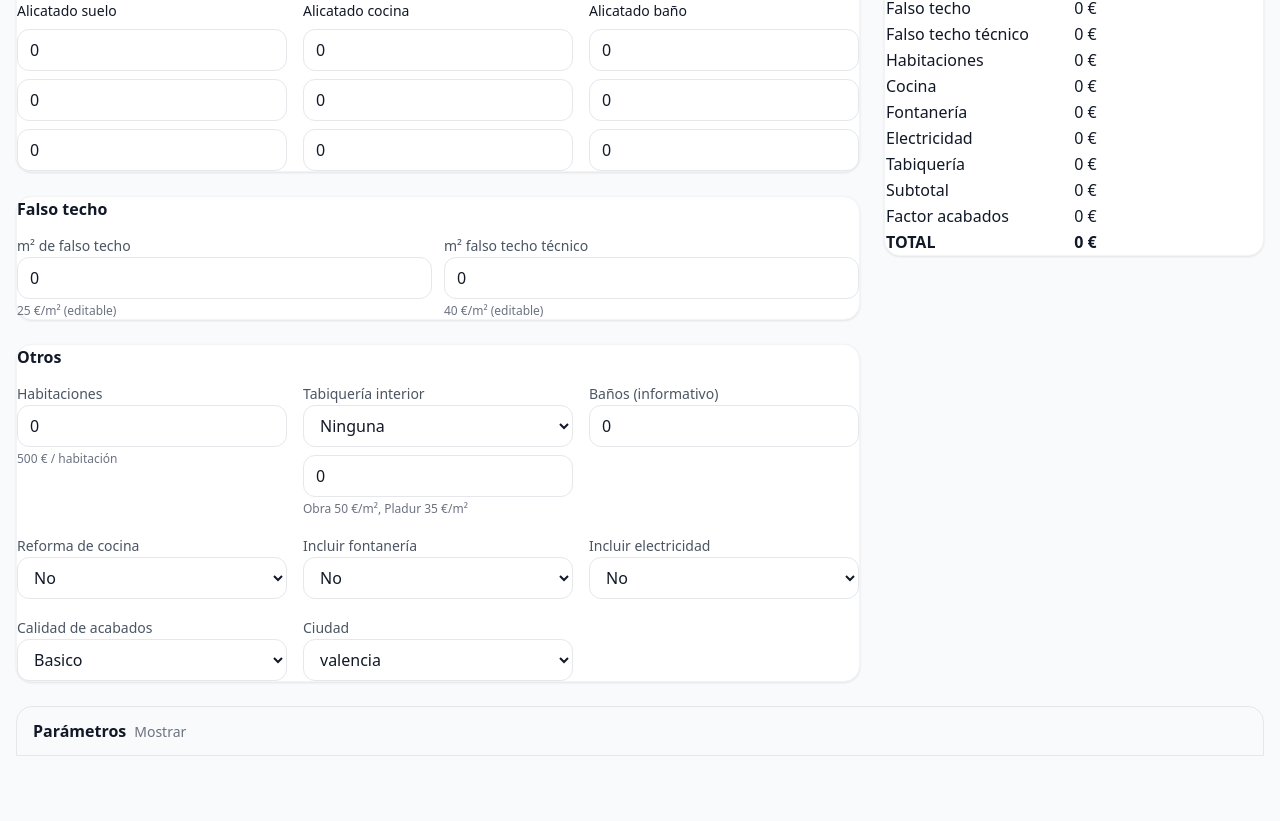
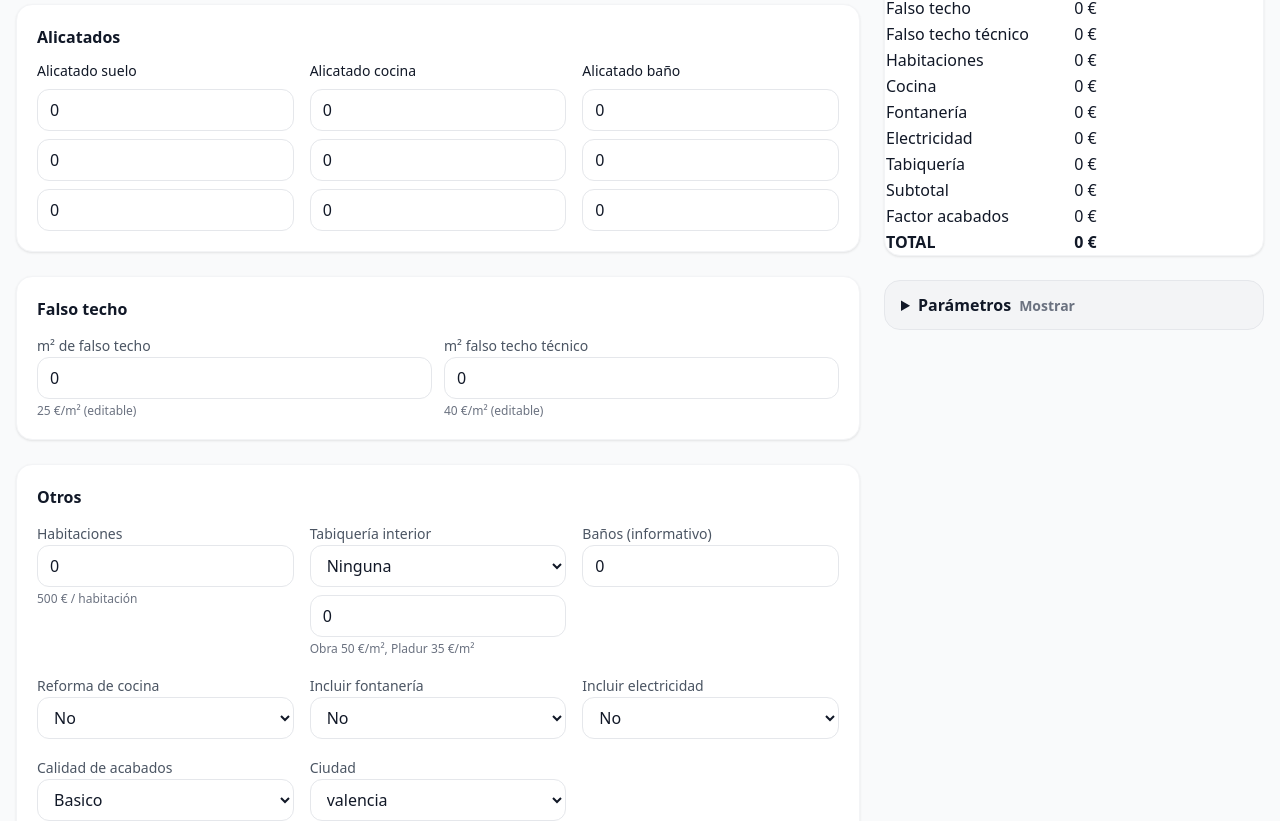
Before and after one commit to Pauovidi/calculadora-reformas, a Next.js app: page / in a window 1280 px wide. Shown: the part 435-1256 px from the top of the page. Built offline with nearby package versions, Linux system fonts and the light colour scheme.

Commit message:
Update index.js

```diff
--- a/pages/index.js
+++ b/pages/index.js
@@ -4,60 +4,228 @@ import SidebarParams, { defaultParams } from "@/components/SidebarParams";
 import SummaryCard from "@/components/SummaryCard";
 
 export default function Home(){
-  const [params,setParams]=useState(defaultParams);
-  const [input,setInput]=useState({tipoObra:"Reforma",ciudad:defaultParams.ciudadPorDefecto,calidad:"Basico",m2:0,precioBaseM2:0,incluirDerribo:false,derribo_importe:0,alic_suelo_m2:0,alic_suelo_apl:0,alic_suelo_mat:0,alic_cocina_m2:0,alic_cocina_apl:0,alic_cocina_mat:0,alic_bano_m2:0,alic_bano_apl:0,alic_bano_mat:0,falsoTecho_m2:0,falsoTechoTec_m2:0,numHabitaciones:0,tabiqueria_tipo:"Ninguna",tabiqueria_m2:0,numBanos_info:0,cocina:false,incluirFontaneria:false,incluirElectricidad:false});
-  const resultado=useMemo(()=>calcularPresupuesto(input,params),[input,params]);
-  const update=(patch)=>setInput(prev=>({...prev,...patch}));
-  const setRefCiudad=()=>{const ref=params.referenciaCiudad[input.ciudad]??0;update({precioBaseM2:ref});};
-  const handlePDF=async()=>{const {exportarPDF}=await import("@/lib/pdf");await exportarPDF({input,resultado});};
-  const [openParams,setOpenParams]=useState(false);
-  return (<>
-    <div className="flex justify-end mb-4"><button className="btn btn-primary" onClick={handlePDF}>Generar PDF</button></div>
+  const [params, setParams] = useState(defaultParams);
+  const [openParams, setOpenParams] = useState(false);
+  const [input, setInput] = useState({
+    tipoObra:"Reforma",
+    ciudad: defaultParams.ciudadPorDefecto,
+    calidad:"Basico",
+    m2:0,
+    precioBaseM2:0,
+    incluirDerribo:false,
+    derribo_importe:0,
+    alic_suelo_m2:0,  alic_suelo_apl:0,  alic_suelo_mat:0,
+    alic_cocina_m2:0, alic_cocina_apl:0, alic_cocina_mat:0,
+    alic_bano_m2:0,   alic_bano_apl:0,   alic_bano_mat:0,
+    falsoTecho_m2:0,  falsoTechoTec_m2:0,
+    numHabitaciones:0,
+    tabiqueria_tipo:"Ninguna",
+    tabiqueria_m2:0,
+    numBanos_info:0,
+    cocina:false,
+    incluirFontaneria:false,
+    incluirElectricidad:false
+  });
+
+  const resultado = useMemo(()=>calcularPresupuesto(input, params), [input, params]);
+  const update = (patch)=> setInput(prev=>({...prev, ...patch}));
+  const setRefCiudad = ()=> update({ precioBaseM2: params.referenciaCiudad[input.ciudad] ?? 0 });
+
+  const handlePDF = async ()=>{
+    const { exportarPDF } = await import("@/lib/pdf");
+    await exportarPDF({ input, resultado });
+  };
+
+  return (
+    <>
+      {/* Acciones superiores */}
+      <div className="flex justify-end mb-4">
+        <button className="btn btn-primary" onClick={handlePDF}>Generar PDF</button>
+      </div>
+
       <div className="grid lg:grid-cols-[1fr_380px] gap-6">
+        {/* Columna izquierda: formulario */}
         <section className="space-y-6">
-        <div className="card">
+          {/* Cabecera + mano de obra */}
+          <div className="card p-4 md:p-5">
             <h2 className="font-semibold mb-2">Calculadora de Reformas</h2>
             <p className="muted mb-4">Introduce los datos de tu obra para estimar un presupuesto.</p>
-          <div className="grid gap-4">
+
+            <div className="space-y-4">
               <div className="grid md:grid-cols-2 gap-3">
-              <div><label className="label">Tipo de obra</label><select className="select" value={input.tipoObra} onChange={e=>update({tipoObra:e.target.value})}><option>Reforma</option><option>Obra nueva</option></select></div>
-              <div><label className="label">Precio derribo (si aplica)</label><input className="input" type="number" value={input.derribo_importe} onChange={e=>update({derribo_importe:parseFloat(e.target.value)||0})}/></div>
+                <div>
+                  <label className="label">Tipo de obra</label>
+                  <select className="select" value={input.tipoObra} onChange={e=>update({tipoObra: e.target.value})}>
+                    <option>Reforma</option><option>Obra nueva</option>
+                  </select>
                 </div>
+                <div>
+                  <label className="label">Precio derribo (si aplica)</label>
+                  <input className="input" type="number" value={input.derribo_importe}
+                    onChange={e=>update({derribo_importe: parseFloat(e.target.value)||0})}/>
+                </div>
+              </div>
+
               <div className="grid md:grid-cols-2 gap-3">
-              <div><label className="label">Metros cuadrados</label><input className="input" type="number" value={input.m2} onChange={e=>update({m2:parseFloat(e.target.value)||0})}/></div>
-              <div><label className="label">Coste mano de obra (€/m²)</label><div className="flex gap-2"><input className="input flex-1" type="number" value={input.precioBaseM2} onChange={e=>update({precioBaseM2:parseFloat(e.target.value)||0})}/><button className="btn btn-primary" onClick={setRefCiudad}>Referencia</button></div><p className="muted mt-1">Ciudad: {input.ciudad} · {params.referenciaCiudad[input.ciudad]??0} €/m²</p></div>
+                <div>
+                  <label className="label">Metros cuadrados</label>
+                  <input className="input" type="number" value={input.m2}
+                    onChange={e=>update({m2: parseFloat(e.target.value)||0})}/>
+                </div>
+                <div>
+                  <label className="label">Coste mano de obra (€/m²)</label>
+                  <div className="flex gap-2">
+                    <input className="input flex-1" type="number" value={input.precioBaseM2}
+                      onChange={e=>update({precioBaseM2: parseFloat(e.target.value)||0})}/>
+                    <button className="btn btn-primary" onClick={setRefCiudad}>Referencia</button>
+                  </div>
+                  <p className="muted mt-1">
+                    Ciudad: {input.ciudad} · {params.referenciaCiudad[input.ciudad] ?? 0} €/m²
+                  </p>
                 </div>
               </div>
             </div>
-        <div className="card"><h3 className="font-semibold mb-3">Alicatados</h3><div className="grid md:grid-cols-3 gap-4">
-          {["suelo","cocina","bano"].map(k=>(<div key={k} className="space-y-2"><div className="text-sm font-medium">Alicatado {k==="bano"?"baño":k}</div><input className="input" placeholder="€/m² aplicación" type="number" value={input[`alic_${k}_apl`]} onChange={e=>update({[`alic_${k}_apl`]:parseFloat(e.target.value)||0})}/><input className="input" placeholder="€/m² material" type="number" value={input[`alic_${k}_mat`]} onChange={e=>update({[`alic_${k}_mat`]:parseFloat(e.target.value)||0})}/><input className="input" placeholder="m² a alicatar" type="number" value={input[`alic_${k}_m2`]} onChange={e=>update({[`alic_${k}_m2`]:parseFloat(e.target.value)||0})}/></div>))}
-        </div></div>
-        <div className="card"><h3 className="font-semibold mb-3">Falso techo</h3><div className="grid md:grid-cols-2 gap-3">
-          <div><label className="label">m² de falso techo</label><input className="input" type="number" value={input.falsoTecho_m2} onChange={e=>update({falsoTecho_m2:parseFloat(e.target.value)||0})}/><p className="muted mt-1">{params.precios.falsoTecho_m2} €/m² (editable)</p></div>
-          <div><label className="label">m² falso techo técnico</label><input className="input" type="number" value={input.falsoTechoTec_m2} onChange={e=>update({falsoTechoTec_m2:parseFloat(e.target.value)||0})}/><p className="muted mt-1">{params.precios.falsoTechoTecnico_m2} €/m² (editable)</p></div>
-        </div></div>
-        <div className="card"><h3 className="font-semibold mb-3">Otros</h3><div className="grid md:grid-cols-3 gap-4">
-          <div><label className="label">Habitaciones</label><input className="input" type="number" value={input.numHabitaciones} onChange={e=>update({numHabitaciones:parseInt(e.target.value)||0})}/><p className="muted mt-1">{params.precios.habitacion_fija} € / habitación</p></div>
-          <div><label className="label">Tabiquería interior</label><select className="select" value={input.tabiqueria_tipo} onChange={e=>update({tabiqueria_tipo:e.target.value})}><option>Ninguna</option><option>Obra</option><option>Pladur</option></select><input className="input mt-2" type="number" placeholder="m²" value={input.tabiqueria_m2} onChange={e=>update({tabiqueria_m2:parseFloat(e.target.value)||0})}/><p className="muted mt-1">Obra {params.precios.tabiqueria_obra_m2} €/m², Pladur {params.precios.tabiqueria_pladur_m2} €/m²</p></div>
-          <div><label className="label">Baños (informativo)</label><input className="input" type="number" value={input.numBanos_info} onChange={e=>update({numBanos_info:parseInt(e.target.value)||0})}/></div>
-          <div><label className="label">Reforma de cocina</label><select className="select" value={input.cocina?"Sí":"No"} onChange={e=>update({cocina:e.target.value==="Sí"})}><option>No</option><option>Sí</option></select></div>
-          <div><label className="label">Incluir fontanería</label><select className="select" value={input.incluirFontaneria?"Sí":"No"} onChange={e=>update({incluirFontaneria:e.target.value==="Sí"})}><option>No</option><option>Sí</option></select></div>
-          <div><label className="label">Incluir electricidad</label><select className="select" value={input.incluirElectricidad?"Sí":"No"} onChange={e=>update({incluirElectricidad:e.target.value==="Sí"})}><option>No</option><option>Sí</option></select></div>
-          <div><label className="label">Calidad de acabados</label><select className="select" value={input.calidad} onChange={e=>update({calidad:e.target.value})}>{Object.keys(params.factorCalidad).map(k=>(<option key={k}>{k}</option>))}</select></div>
-          <div><label className="label">Ciudad</label><select className="select" value={input.ciudad} onChange={e=>update({ciudad:e.target.value})}>{Object.keys(params.referenciaCiudad).map(c=>(<option key={c}>{c}</option>))}</select></div>
-        </div></div>
+          </div>
+
+          {/* Alicatados */}
+          <div className="card p-4 md:p-5">
+            <h3 className="font-semibold mb-3">Alicatados</h3>
+            <div className="grid md:grid-cols-3 gap-4">
+              {[
+                {t:"Alicatado suelo", k:"suelo"},
+                {t:"Alicatado cocina", k:"cocina"},
+                {t:"Alicatado baño",  k:"bano"},
+              ].map(({t,k})=>(
+                <div key={k} className="space-y-2">
+                  <div className="text-sm font-medium">{t}</div>
+                  <input className="input" placeholder="€/m² aplicación" type="number"
+                    value={input[`alic_${k}_apl`]} onChange={e=>update({[`alic_${k}_apl`]: parseFloat(e.target.value)||0})}/>
+                  <input className="input" placeholder="€/m² material" type="number"
+                    value={input[`alic_${k}_mat`]} onChange={e=>update({[`alic_${k}_mat`]: parseFloat(e.target.value)||0})}/>
+                  <input className="input" placeholder="m² a alicatar" type="number"
+                    value={input[`alic_${k}_m2`]}  onChange={e=>update({[`alic_${k}_m2`]:  parseFloat(e.target.value)||0})}/>
+                </div>
+              ))}
+            </div>
+          </div>
+
+          {/* Falso techo */}
+          <div className="card p-4 md:p-5">
+            <h3 className="font-semibold mb-3">Falso techo</h3>
+            <div className="grid md:grid-cols-2 gap-3">
+              <div>
+                <label className="label">m² de falso techo</label>
+                <input className="input" type="number" value={input.falsoTecho_m2}
+                  onChange={e=>update({falsoTecho_m2: parseFloat(e.target.value)||0})}/>
+                <p className="muted mt-1">{params.precios.falsoTecho_m2} €/m² (editable)</p>
+              </div>
+              <div>
+                <label className="label">m² falso techo técnico</label>
+                <input className="input" type="number" value={input.falsoTechoTec_m2}
+                  onChange={e=>update({falsoTechoTec_m2: parseFloat(e.target.value)||0})}/>
+                <p className="muted mt-1">{params.precios.falsoTechoTecnico_m2} €/m² (editable)</p>
+              </div>
+            </div>
+          </div>
+
+          {/* Otros */}
+          <div className="card p-4 md:p-5">
+            <h3 className="font-semibold mb-3">Otros</h3>
+            <div className="grid md:grid-cols-3 gap-4">
+              <div>
+                <label className="label">Habitaciones</label>
+                <input className="input" type="number" value={input.numHabitaciones}
+                  onChange={e=>update({numHabitaciones: parseInt(e.target.value)||0})}/>
+                <p className="muted mt-1">{params.precios.habitacion_fija} € / habitación</p>
+              </div>
+
+              <div>
+                <label className="label">Tabiquería interior</label>
+                <select className="select" value={input.tabiqueria_tipo}
+                  onChange={e=>update({tabiqueria_tipo: e.target.value})}>
+                  <option>Ninguna</option><option>Obra</option><option>Pladur</option>
+                </select>
+                <input className="input mt-2" type="number" placeholder="m²"
+                  value={input.tabiqueria_m2}
+                  onChange={e=>update({tabiqueria_m2: parseFloat(e.target.value)||0})}/>
+                <p className="muted mt-1">
+                  Obra {params.precios.tabiqueria_obra_m2} €/m², Pladur {params.precios.tabiqueria_pladur_m2} €/m²
+                </p>
+              </div>
+
+              <div>
+                <label className="label">Baños (informativo)</label>
+                <input className="input" type="number" value={input.numBanos_info}
+                  onChange={e=>update({numBanos_info: parseInt(e.target.value)||0})}/>
+              </div>
+
+              <div>
+                <label className="label">Reforma de cocina</label>
+                <select className="select" value={input.cocina ? "Sí":"No"}
+                  onChange={e=>update({cocina: e.target.value==="Sí"})}>
+                  <option>No</option><option>Sí</option>
+                </select>
+              </div>
+
+              <div>
+                <label className="label">Incluir fontanería</label>
+                <select className="select" value={input.incluirFontaneria ? "Sí":"No"}
+                  onChange={e=>update({incluirFontaneria: e.target.value==="Sí"})}>
+                  <option>No</option><option>Sí</option>
+                </select>
+              </div>
+
+              <div>
+                <label className="label">Incluir electricidad</label>
+                <select className="select" value={input.incluirElectricidad ? "Sí":"No"}
+                  onChange={e=>update({incluirElectricidad: e.target.value==="Sí"})}>
+                  <option>No</option><option>Sí</option>
+                </select>
+              </div>
+
+              <div>
+                <label className="label">Calidad de acabados</label>
+                <select className="select" value={input.calidad}
+                  onChange={e=>update({calidad: e.target.value})}>
+                  {Object.keys(params.factorCalidad).map(k=>(<option key={k}>{k}</option>))}
+                </select>
+              </div>
+
+              <div>
+                <label className="label">Ciudad</label>
+                <select className="select" value={input.ciudad}
+                  onChange={e=>update({ciudad: e.target.value})}>
+                  {Object.keys(params.referenciaCiudad).map(c=>(<option key={c}>{c}</option>))}
+                </select>
+              </div>
+            </div>
+          </div>
         </section>
+
+        {/* Columna derecha: precio + desglose + parámetros (acordeón oscuro) */}
         <aside className="space-y-6">
-        <div className="rounded-2xl p-5 bg-slate-900 text-white shadow-soft"><div className="text-sm opacity-80 mb-2">Presupuesto estimado</div><div className="text-4xl font-bold mb-1">{new Intl.NumberFormat("es-ES",{minimumFractionDigits:2}).format(resultado.total)} €</div><div className="text-xs opacity-80">Con parámetros actuales.</div></div>
+          <div className="rounded-2xl p-5 bg-slate-900 text-white shadow-soft">
+            <div className="text-sm opacity-80 mb-2">Presupuesto estimado</div>
+            <div className="text-4xl font-bold mb-1">
+              {new Intl.NumberFormat("es-ES",{minimumFractionDigits:2}).format(resultado.total)} €
+            </div>
+            <div className="text-xs opacity-80">Con parámetros actuales.</div>
+          </div>
+
           <SummaryCard resultado={resultado} />
+
+          {/* Acordeón de parámetros en sidebar (fondo gris más oscuro) */}
+          <details className="rounded-2xl bg-gray-100 border">
+            <summary className="px-4 py-3 cursor-pointer select-none font-semibold">
+              Parámetros
+              <span className="ml-2 text-sm text-gray-500">{openParams ? "Ocultar":"Mostrar"}</span>
+            </summary>
+            <div className="p-4">
+              <SidebarParams params={params} setParams={setParams} />
+            </div>
+          </details>
         </aside>
       </div>
-    <section className="mt-6">
-      <button className="w-full text-left px-4 py-3 rounded-t-2xl border bg-gray-50 hover:bg-gray-100" onClick={()=>setOpenParams(o=>!o)}>
-        <span className="font-semibold">Parámetros</span>
-        <span className="ml-2 text-sm text-gray-500">{openParams?"Ocultar":"Mostrar"}</span>
-      </button>
-      {openParams && (<div className="border border-t-0 rounded-b-2xl p-4 bg-gray-50"><SidebarParams params={params} setParams={setParams} /></div>)}
-    </section>
-  </>);
+    </>
+  );
 }
```
Lines whose indentation alone changed are shown as unchanged.
